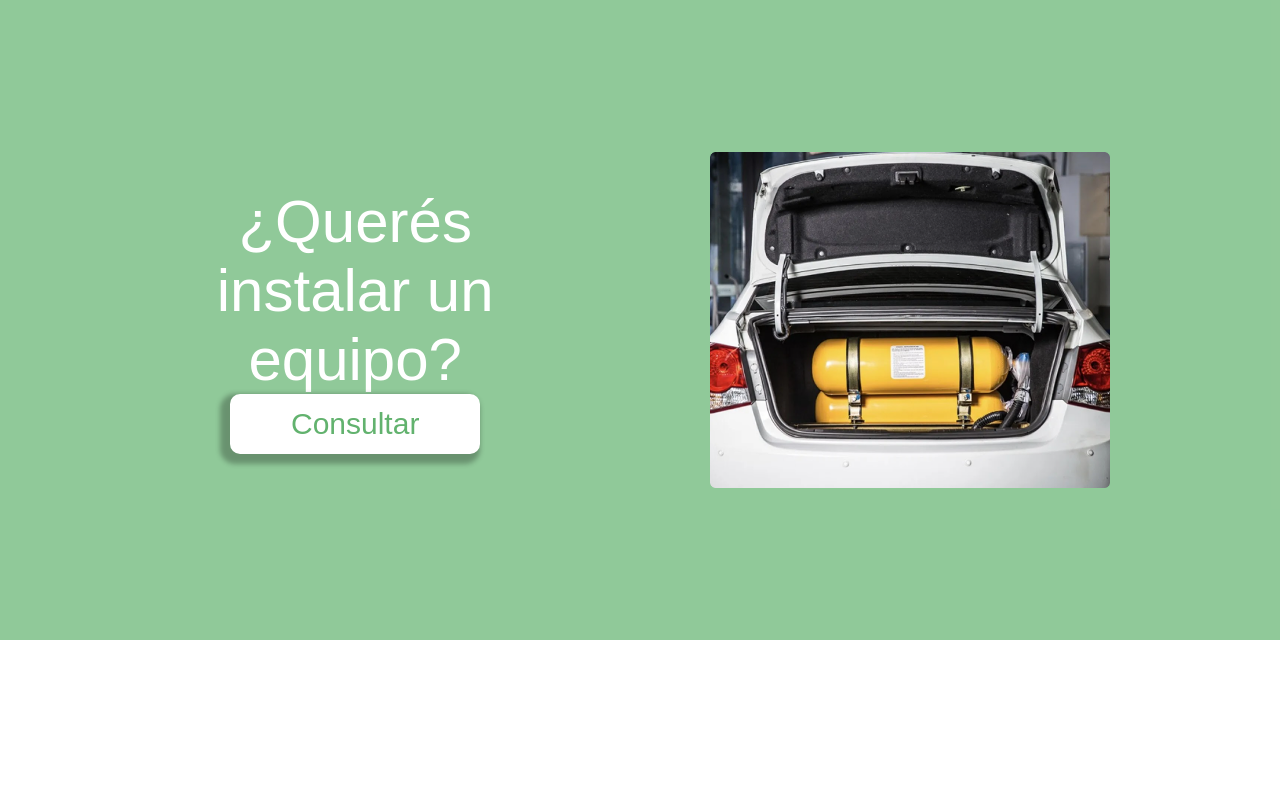
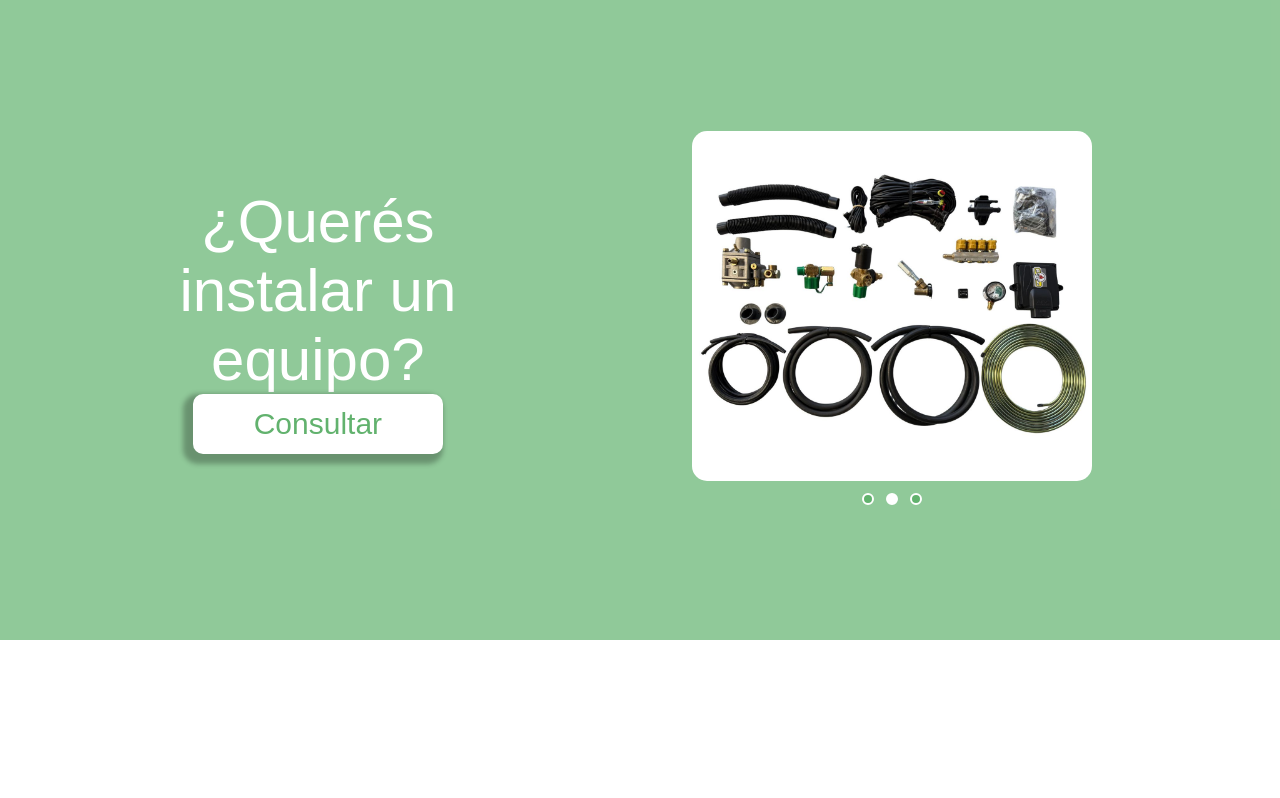
Before and after one commit to IvanDerlich/esigas, a Next.js app: page /pec in a window 1280 px wide. Shown: the top 798 px of the page. Built offline with nearby package versions, Linux system fonts and the light colour scheme; a web font is replaced by a local one.

Commit message:
Carrousel

```diff
--- a/src/app/pec/page.tsx
+++ b/src/app/pec/page.tsx
@@ -30,12 +30,10 @@ export default function PecPage() {
               Consultar
             </Link>
           </div>
-          <Image
-            className={styles.img_equipos}
-            src={equipoinstalado}
-            alt="Equipo Instalado"
-            width={400}
-            height={400}
+          <InteractiveCarousel
+            images={[equipoinstalado, equipoGnc, equipoGnc1]}
+            dotClass={styles.dot2}
+            activeClass={styles.active2}
           />
         </div>
 
```
